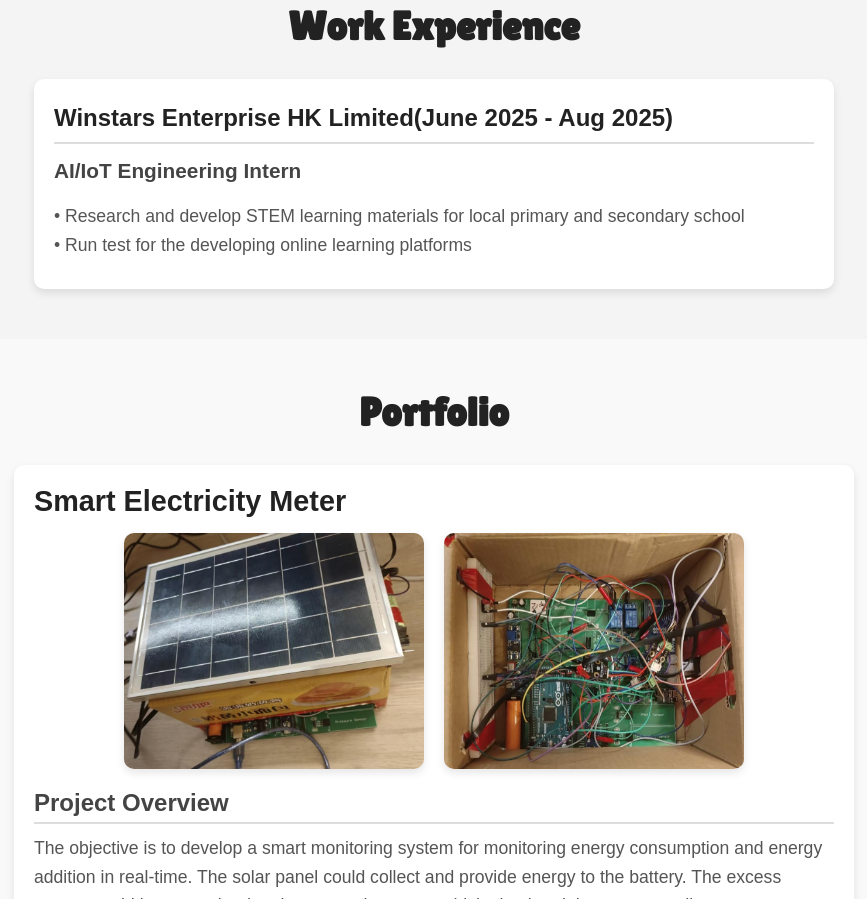
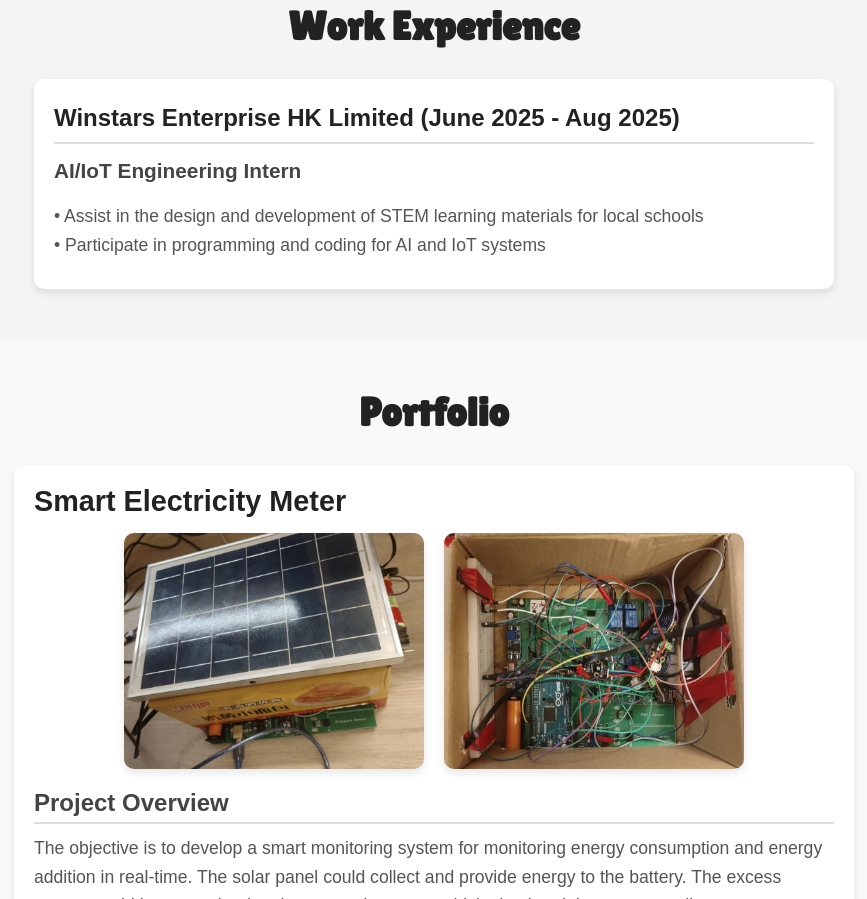
Before and after one commit to noob315/noob315.github.io, a plain HTML site: page index.html in a window 1280 px wide. Shown: the part 1016-1915 px from the top of the page, without its empty margins (206-1073 px from the left). Drawn offline with nearby package versions, Linux system fonts and the light colour scheme; a web font is replaced by a local one.

Commit message:
update_2 20/1

```diff
--- a/index.html
+++ b/index.html
@@ -86,12 +86,12 @@
         <div class="work-header">
             <h2>Work Experience</h2>
             <div class="work-text">
-                <h3>Winstars Enterprise HK Limited(June 2025 - Aug 2025)</h3>
+                <h3>Winstars Enterprise HK Limited (June 2025 - Aug 2025)</h3>
                 <h4>AI/IoT Engineering Intern</h4>
                 <ul class="work-list">
                     <li>
-                        <p>• Research and develop STEM learning materials for local primary and secondary school</p>
-                        <p>• Run test for the developing online learning platforms</p>
+                        <p>• Assist in the design and development of STEM learning materials for local schools</p>
+                        <p>• Participate in programming and coding for AI and IoT systems</p>
                     </li>
                 </ul>
             </div>
```
